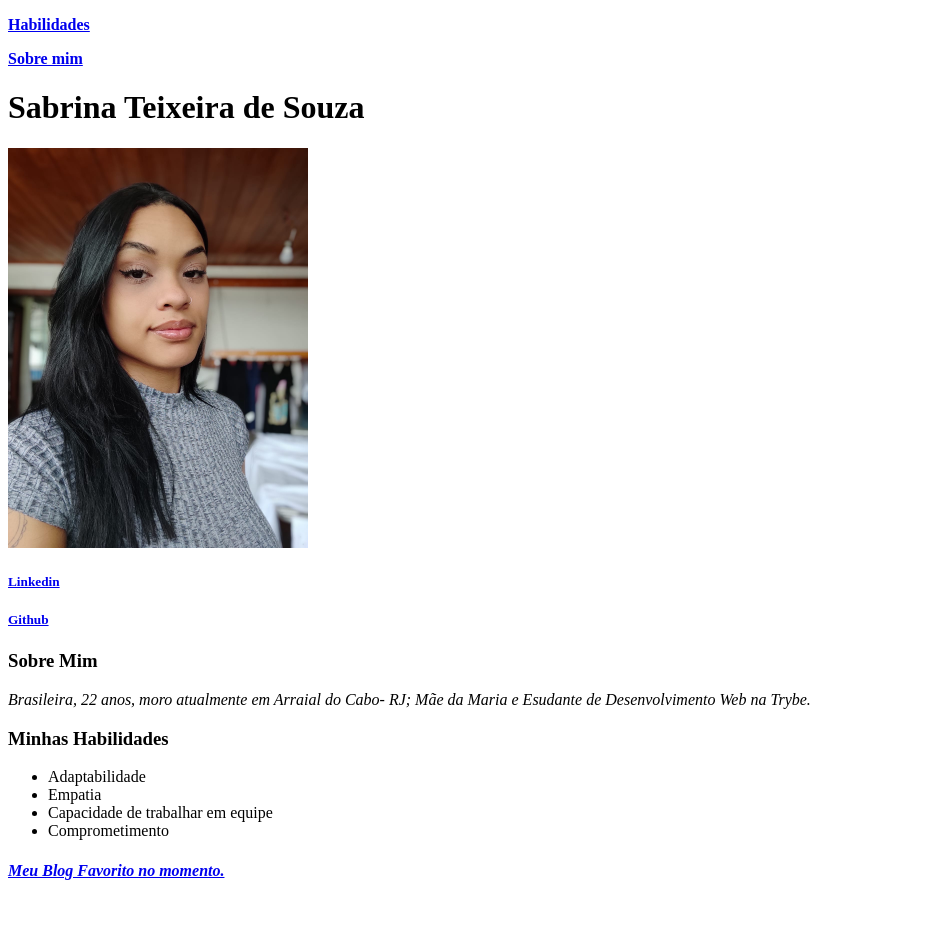
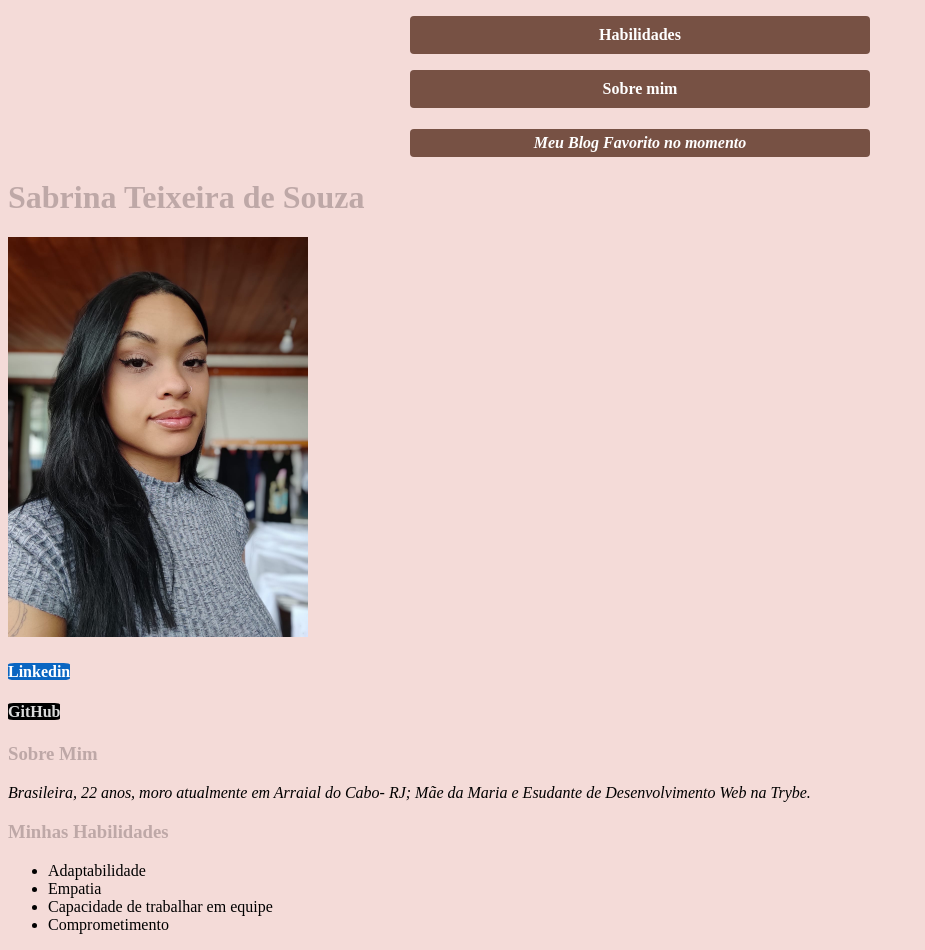
Before and after one commit to txsabrina/txsabrina.github.io, a plain HTML site: page index.html in a window 1280 px wide. Shown: the whole page, without its empty margins (0-925 px from the left). Before the commit the page ends 901 px from the top, so only its background shows below. Drawn offline with Linux system fonts and the light colour scheme.

Commit message:
adiciona ediçoes CSS ao portfolio

```diff
--- a/index.html
+++ b/index.html
@@ -5,16 +5,82 @@
     <meta http-equiv="X-UA-Compatible" content="IE=edge">
     <meta name="viewport" content="width=device-width, initial-scale=1.0">
     <title>Document</title>
+    <link rel="stylesheet" href="https://fonts.googleapis.com/css?family=Montserrat:100,100italic,200,200italic,300,300italic,400,400italic,500,500italic,600,600italic,700,700italic,800,800italic,900,900italic" media="all">
+
+    <style>
+
+        .botoes{
+
+      background-color: #775144;
+        color: white;
+      padding: 10px 30px;
+       text-align: center;
+       text-decoration: none;
+       width: 400px;
+       border-radius:4px;
+       margin: auto;
+       display: block;
+
+        }
+        .botoes:hover {
+            background-color: #2A0800 ;
+        }
+        body{
+            background-color: #F4DBD8;
+            font-family: ;
+        }
+        .blog{
+            background-color: #775144;
+        color: white;
+      padding: 5px 30px;
+       text-align: center;
+       text-decoration: none;
+       width: 400px;
+       border-radius:4px;
+       margin: auto;
+       display: block;
+        }
+        .blog:hover {
+            background-color: #2A0800;
+        }
+        .social1 {
+            background-color: #0a66c2;
+            color: #ffffff;
+            text-decoration: none;
+            margin: auto;
+            font-size: 16px;
+            border-radius:10% ;
+
+        }
+        .social2 {
+            background-color: black;
+            color: rgb(219, 219, 219);
+            text-decoration: none;
+            margin: auto;
+            font-size: 16px;
+            border-radius:10% ;
+
+        }
+        h1,h3{
+            color: #BEA8A7;
+        }
+
+
+
+    </style>
 </head>
+
 <body>
-    <p><a href="#hab"><strong>Habilidades</strong></a></p>
-    <p><a href="#sobre"><strong>Sobre mim</strong></a></p>
+    <p><a href="#hab" class="botoes"><strong>Habilidades</strong></a></p>
+    <p><a href="#sobre" class="botoes"><strong>Sobre mim</strong></a></p>
+    <h4><em><a href="https://blog.betrybe.com/" target="_blank" class="blog">Meu Blog Favorito no momento</a></h4></em>
+
     <h1>Sabrina Teixeira de Souza</h1>
     <img src="imagem.jpeg" alt="Foto Sabrina" width="300px">
 
 
-    <h5><a href="https://www.linkedin.com/in/txsabrina/" target="_blank">Linkedin</a></h5>
-    <h5><a href="https://github.com/txsabrina" target="_blank">Github</a></h5>
+    <h5><a href="https://www.linkedin.com/in/txsabrina/" target="_blank" class="social1">Linkedin</a></h5>
+    <h5><a href="https://github.com/txsabrina" target="_blank" class="social2">GitHub</a></h5>
 
     <h3 id="sobre">Sobre Mim</h3>
     <p><em>Brasileira, 22 anos, moro atualmente em Arraial do Cabo- RJ; Mãe da Maria e Esudante de Desenvolvimento Web na Trybe.</em></p>
@@ -27,7 +93,7 @@
         <li>Comprometimento</li>
 
     </ul>
-    <h4><em><a href="https://blog.betrybe.com/" target="_blank">Meu Blog Favorito no momento.</a></h4></em>
+
 
 
 
```
